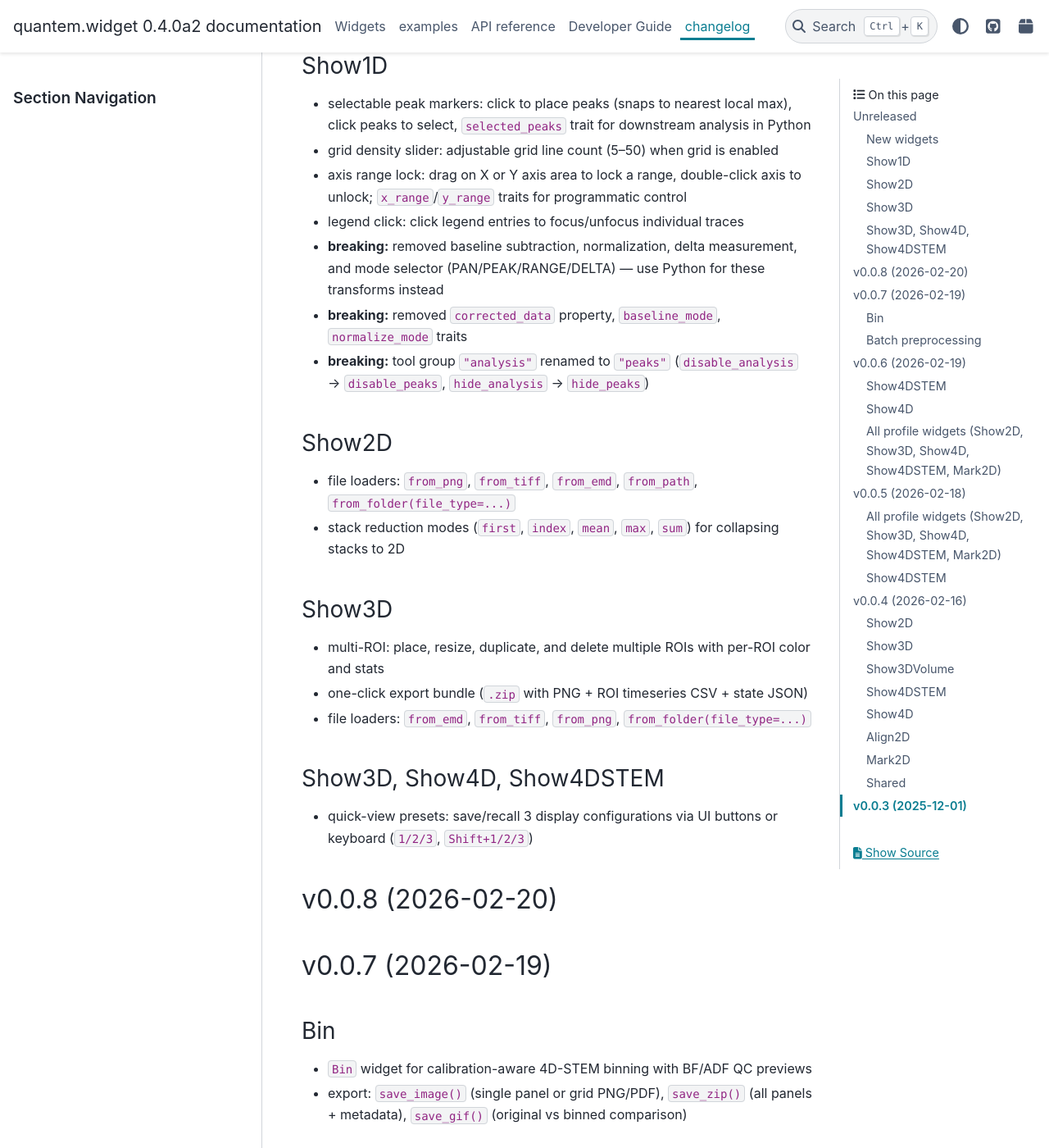
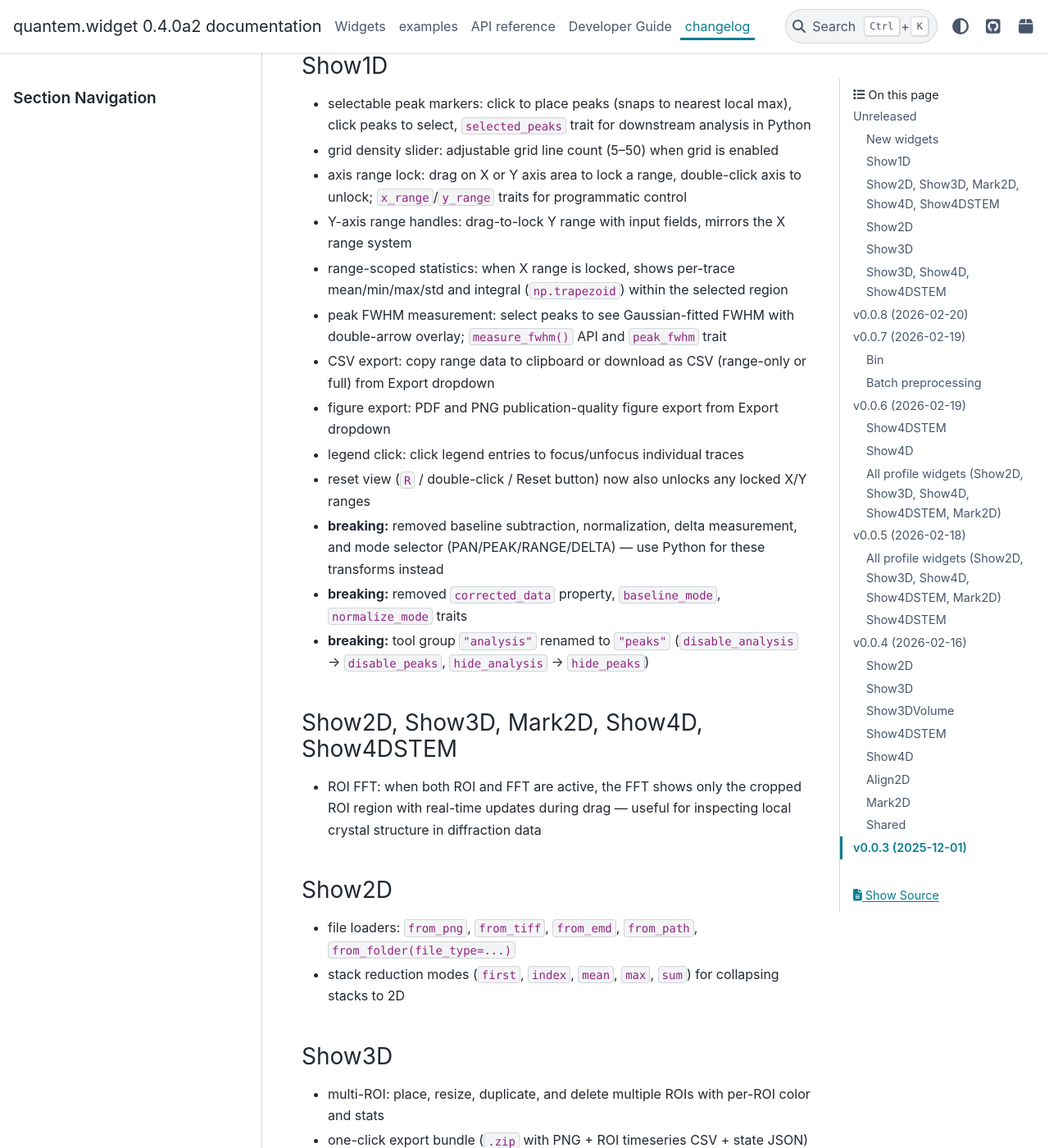
Before and after one commit to bobleesj/quantem.widget, a Sphinx documentation site: the page built from docs/changelog.md, in a window 1280 px wide and 1400 px high, scrolled down 456 px. Shown: the whole window at 82% size. Built offline with Sphinx 7.4.7 and the PyData theme 0.15.4, drawn with Linux system fonts in a browser that asks for light colours; pages that are not in the unit, such as notebooks, are missing from menus; the version number is read from the project's files by our own code.

Commit message:
changelog: add roi fft feature for show2d, show3d, mark2d, show4d, show4dstem

```diff
--- a/docs/changelog.md
+++ b/docs/changelog.md
@@ -10,10 +10,19 @@
 - selectable peak markers: click to place peaks (snaps to nearest local max), click peaks to select, `selected_peaks` trait for downstream analysis in Python
 - grid density slider: adjustable grid line count (5–50) when grid is enabled
 - axis range lock: drag on X or Y axis area to lock a range, double-click axis to unlock; `x_range`/`y_range` traits for programmatic control
+- Y-axis range handles: drag-to-lock Y range with input fields, mirrors the X range system
+- range-scoped statistics: when X range is locked, shows per-trace mean/min/max/std and integral (`np.trapezoid`) within the selected region
+- peak FWHM measurement: select peaks to see Gaussian-fitted FWHM with double-arrow overlay; `measure_fwhm()` API and `peak_fwhm` trait
+- CSV export: copy range data to clipboard or download as CSV (range-only or full) from Export dropdown
+- figure export: PDF and PNG publication-quality figure export from Export dropdown
 - legend click: click legend entries to focus/unfocus individual traces
+- reset view (`R` / double-click / Reset button) now also unlocks any locked X/Y ranges
 - **breaking:** removed baseline subtraction, normalization, delta measurement, and mode selector (PAN/PEAK/RANGE/DELTA) — use Python for these transforms instead
 - **breaking:** removed `corrected_data` property, `baseline_mode`, `normalize_mode` traits
 - **breaking:** tool group `"analysis"` renamed to `"peaks"` (`disable_analysis` → `disable_peaks`, `hide_analysis` → `hide_peaks`)
+
+### Show2D, Show3D, Mark2D, Show4D, Show4DSTEM
+- ROI FFT: when both ROI and FFT are active, the FFT shows only the cropped ROI region with real-time updates during drag — useful for inspecting local crystal structure in diffraction data
 
 ### Show2D
 - file loaders: `from_png`, `from_tiff`, `from_emd`, `from_path`, `from_folder(file_type=...)`
```
